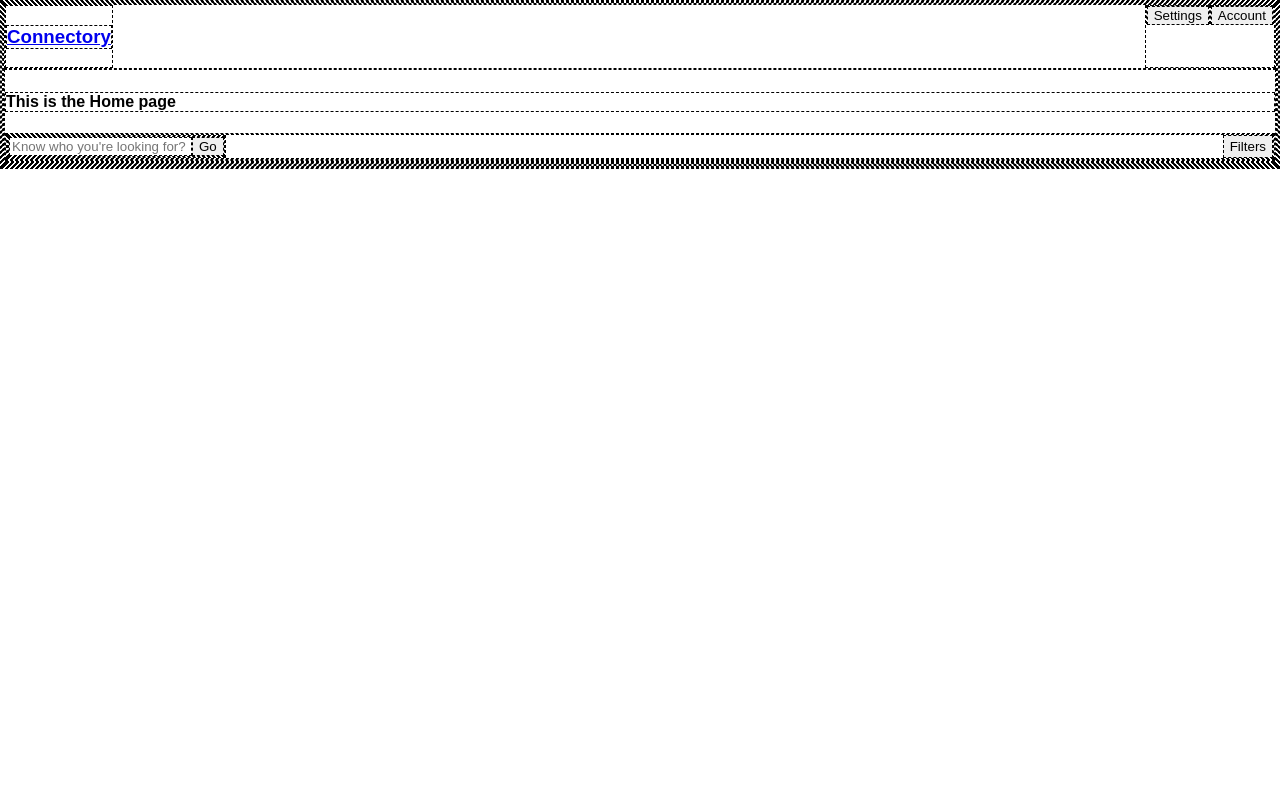
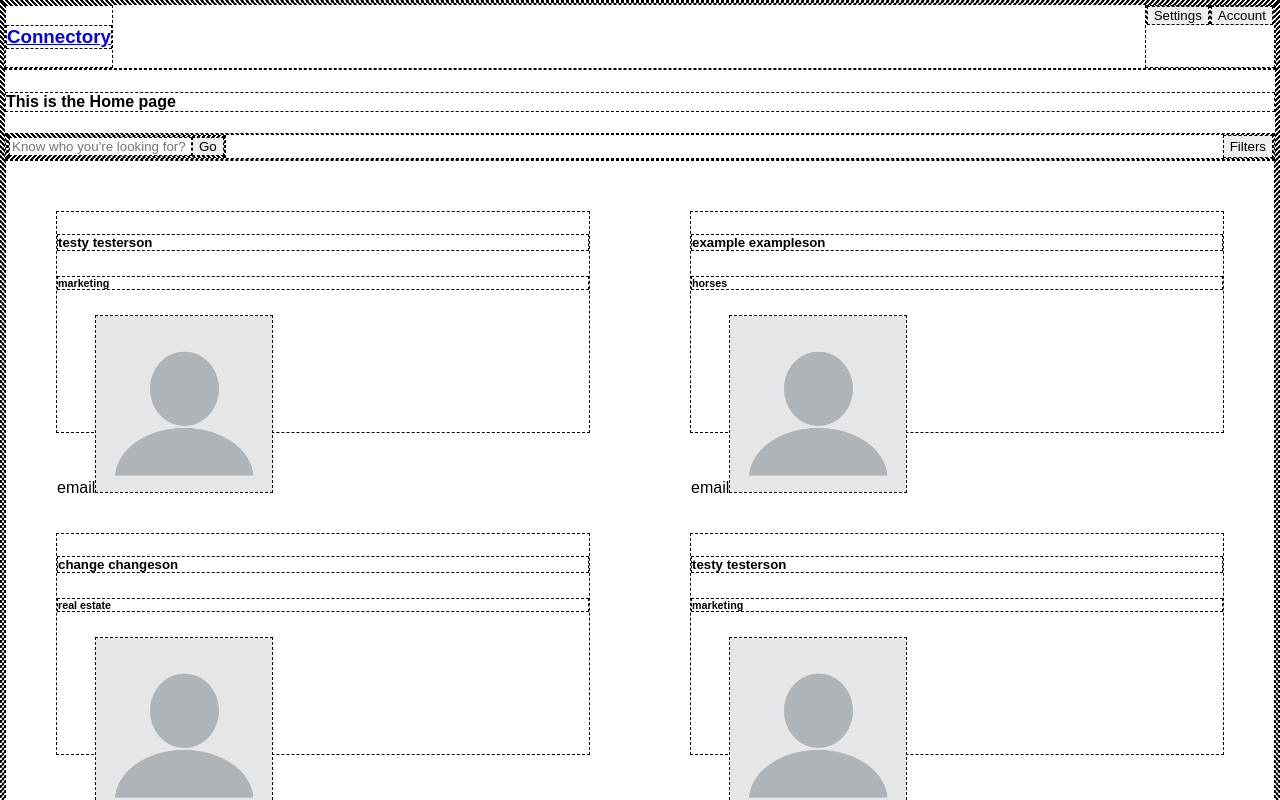
Before and after one commit to derneueimhaus/connectory, a React (Create React App) app: page / in a window 1280 px wide. Shown: the top 800 px of the page. Built offline with nearby package versions, Linux system fonts and the light colour scheme.

Commit message:
set up dynamic profile card rendering

```diff
--- a/src/components/ProfileCard.js
+++ b/src/components/ProfileCard.js
@@ -1,5 +1,14 @@
 import React from "react";
 
-export default function ProfileCard(props) {
-  return <div></div>;
+import "../styles/ProfileCard.css";
+
+export default function ProfileCard({ name, profession, email, photo }) {
+  return (
+    <div className="profile-card">
+      <h5>{name}</h5>
+      <h6>{profession}</h6>
+      {email ? "email" : null}
+      <img className="profile-card-img" src={photo} />
+    </div>
+  );
 }
--- a/src/components/ProfilesList.js
+++ b/src/components/ProfilesList.js
@@ -1,5 +1,9 @@
 import React, { Component } from "react";
 import ProfileCard from "./ProfileCard";
+
+import "../styles/ProfilesList.css";
+
+import testPhoto from "../assets/blank.png";
 
 const testProfObj = [
   {
@@ -9,16 +13,68 @@ const testProfObj = [
     telephone: "012345678",
     website: "test.com",
     pro: true,
-    photo: "src/blank-profile-picture.png",
+    photo: testPhoto,
   },
-  {},
+  {
+    name: "example exampleson",
+    profession: "horses",
+    email: "test@test.com",
+    telephone: "012345678",
+    website: "test.com",
+    pro: false,
+    photo: testPhoto,
+  },
+  {
+    name: "change changeson",
+    profession: "real estate",
+    email: "test@test.com",
+    telephone: "012345678",
+    website: "test.com",
+    pro: true,
+    photo: testPhoto,
+  },
+  {
+    name: "testy testerson",
+    profession: "marketing",
+    email: "test@test.com",
+    telephone: "012345678",
+    website: "test.com",
+    pro: true,
+    photo: testPhoto,
+  },
+  {
+    name: "example exampleson",
+    profession: "horses",
+    email: "test@test.com",
+    telephone: "012345678",
+    website: "test.com",
+    pro: false,
+    photo: testPhoto,
+  },
+  {
+    name: "change changeson",
+    profession: "real estate",
+    email: "test@test.com",
+    telephone: "012345678",
+    website: "test.com",
+    pro: true,
+    photo: testPhoto,
+  },
 ];
 
 export default class ProfilesList extends Component {
   render() {
     return (
-      <div>
-        <ProfileCard />
+      <div className="profiles-container">
+        {testProfObj.map((element, i) => (
+          <ProfileCard
+            name={element.name}
+            profession={element.profession}
+            email={element.email}
+            photo={element.photo}
+            key={i}
+          />
+        ))}
       </div>
     );
   }
--- /dev/null
+++ b/src/styles/ProfileCard.css
@@ -0,0 +1,11 @@
+.profile-card {
+  flex: 1 0 26%;
+  height: 220px;
+  width: 200px;
+  margin: 50px;
+}
+
+.profile-card-img {
+  max-height: 80%;
+  max-width: 80%;
+}
--- /dev/null
+++ b/src/styles/ProfilesList.css
@@ -0,0 +1,4 @@
+.profiles-container {
+  display: flex;
+  flex-wrap: wrap;
+}
```
Also changed, not shown: src/assets/blank.png (renamed from src/blank-profile-picture.png), 1 other file (tests, documents, lock files or other folders).
